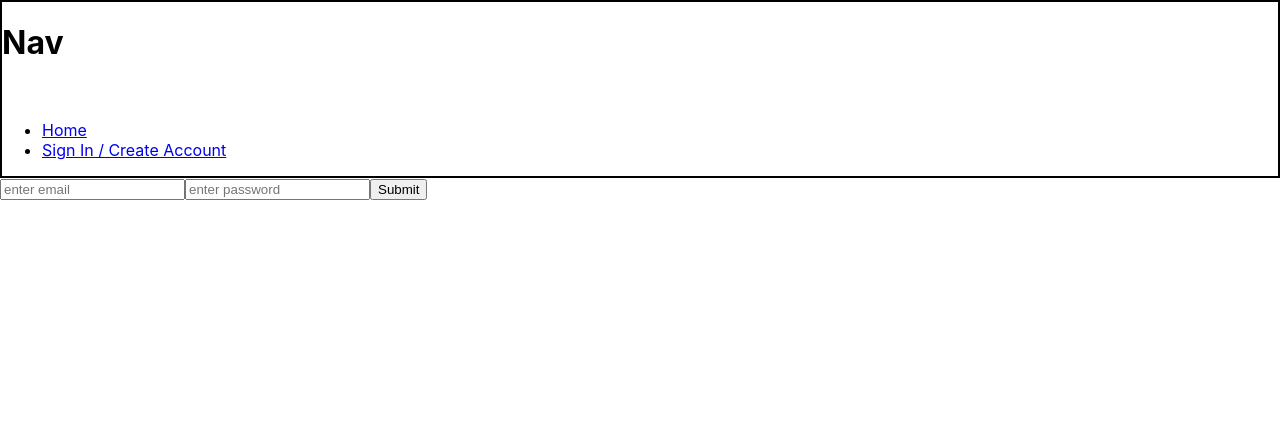
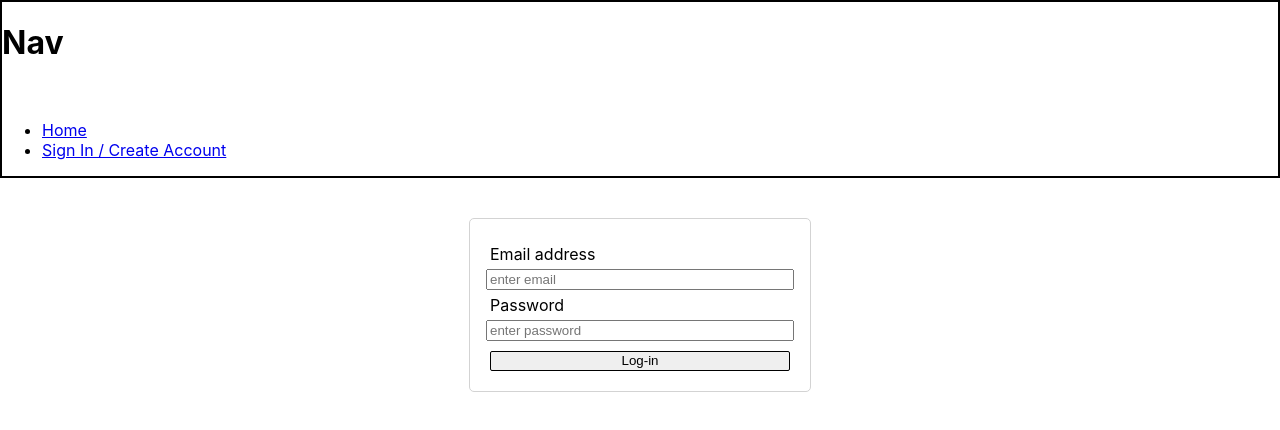
Before and after one commit to CraigA27/ProjectThree, a React (Create React App) app in the folder project3/: page /customer in a window 1280 px wide. Shown: the top 430 px of the page. Built offline with nearby package versions, Linux system fonts and the light colour scheme; no server answers.

Commit message:
Little CSS added to login and homepage

```diff
--- /dev/null
+++ b/project3/src/Styling/Login.css
@@ -0,0 +1,34 @@
+.login {
+    display: flex;
+    flex-direction: column;
+    align-items: center;
+    margin-top: 40px;
+    width: 300px;
+    height: fit-content;
+    border-radius: 5px;
+    padding: 20px;
+    border: 1px solid lightgray;
+    margin-left: auto;
+    margin-right: auto;
+
+}
+
+.login-label{
+    align-self: flex-start;
+    margin-bottom: 5px;
+    margin-top: 5px;
+}
+
+.login > input {
+    width: 100%;
+}
+
+.submit-button{
+    align-self: flex-start;
+    margin-top: 10px;
+    /* margin-left: 7%; */
+    border-radius: 2px;
+    width: 100%;
+    height: 20px;
+    border: 1px solid;
+}
--- a/project3/src/components/CustomerBox.js
+++ b/project3/src/components/CustomerBox.js
@@ -1,5 +1,6 @@
 import React, { useState } from 'react';
 import Request from '../helpers/request';
+import "../Styling/Login.css"
 
 const CustomerBox = ({customers}) => {
 
@@ -64,10 +65,14 @@ const CustomerBox = ({customers}) => {
 
     return(
         <>
-        <form onSubmit={handleSubmit}>
+
+        <form onSubmit={handleSubmit} className="login">
+            <label className="login-label">Email address</label>
             <input type="text" placeholder="enter email" name="email" onChange={handleChange} value={userInput.email} autoComplete="off" />
+
+            <label className="login-label">Password</label>
             <input type="text" placeholder="enter password" name="passWord" onChange={handleChange} value={userInput.passWord} autoComplete="off"/>
-            <button type="submit">Submit</button>
+            <button type="submit" className="submit-button">Log-in</button>
         </form>
         </>
     )
--- a/project3/src/components/ShopBox.js
+++ b/project3/src/components/ShopBox.js
@@ -1,5 +1,6 @@
 import React, { useState } from "react";
 import TrainerList from "./trainers/TrainerList"
+import './trainers/Homepage.css'
 
 
 const ShopBox = ({trainers, customers}) => {
@@ -18,7 +19,7 @@ const ShopBox = ({trainers, customers}) => {
         type="search"
         placeholder="Search by brand"
         onChange={(e) => {setFilter(e.target.value)}}
-        />
+        className="search-bar"/>
         <TrainerList trainers={filteredTrainers} />
         </>
     )
--- /dev/null
+++ b/project3/src/components/trainers/Homepage.css
@@ -0,0 +1,43 @@
+.trainer{
+    display: flex;
+    flex-direction: column;
+    align-items: center;
+    justify-content: flex-end;
+    margin: 10px;
+    padding: 20px;
+    border: 1px;
+    background-color: white;
+    width: 100%;
+    max-height: 400px;
+    min-width: 100px;
+    z-index: 1;
+
+}
+
+.trainer-preview-image{
+    object-fit: contain;
+    margin-top: 10px;
+}
+
+.trainer-nodes{
+    display: flex;
+    flex-direction: row;
+    justify-content: space-evenly;
+    flex-wrap: wrap;
+    border-radius: 10px;
+    padding: 30px;
+}
+
+.search-bar{
+    display: flex;
+    flex-direction: column;
+    align-items: center;
+    margin-top: 40px;
+    width: 300px;
+    height: fit-content;
+    border-radius: 5px;
+    padding: 20px;
+    border: 1px solid lightgray;
+    margin-left: auto;
+    margin-right: auto;
+}
--- a/project3/src/components/trainers/Trainer.js
+++ b/project3/src/components/trainers/Trainer.js
@@ -1,5 +1,6 @@
 import React from 'react';
 import { Link } from 'react-router-dom';
+import './Homepage.css'
 
 const Trainer = ({trainer}) => {
 
@@ -11,9 +12,12 @@ const Trainer = ({trainer}) => {
 
     return(
         <>
-            <Link to = {url}><img className="trainer-preview-image" src={trainer.image} /></Link>
-            <p> {trainer.name}</p>
-            <p> £{trainer.price}</p>
+        <div className="trainer">
+        <Link to = {url}><img className="trainer-preview-image" src={trainer.image} /></Link>
+            <p className="trainer-name"> {trainer.name}</p>
+            <p className="trainer-price"> £{trainer.price}</p>
+        </div>
+
         </>
     )
 
--- a/project3/src/components/trainers/TrainerList.js
+++ b/project3/src/components/trainers/TrainerList.js
@@ -1,5 +1,7 @@
 import React from "react";
 import Trainer from "./Trainer"
+// import "."
+import './Homepage.css'
 
 
 const TrainerList = ({trainers}) => {
```
Also changed, not shown: 1 other file (tests, documents, lock files or other folders).
